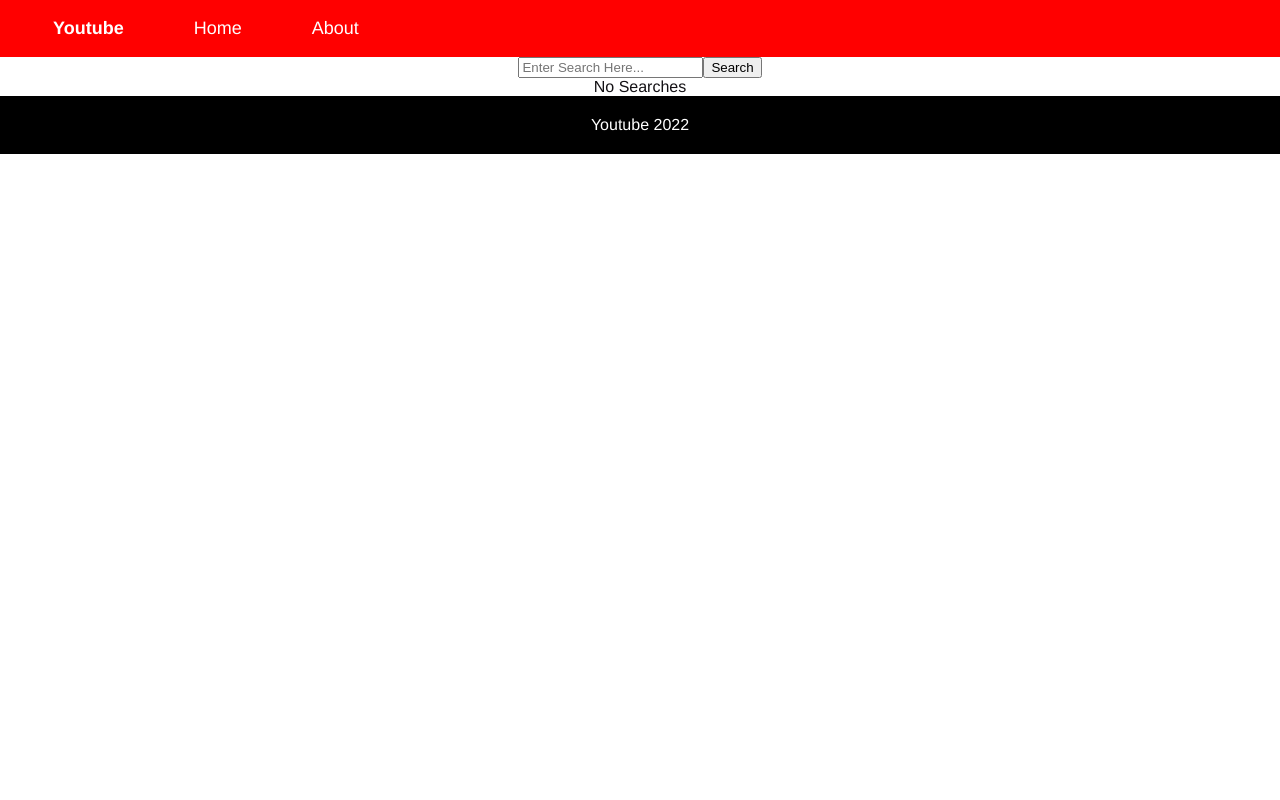
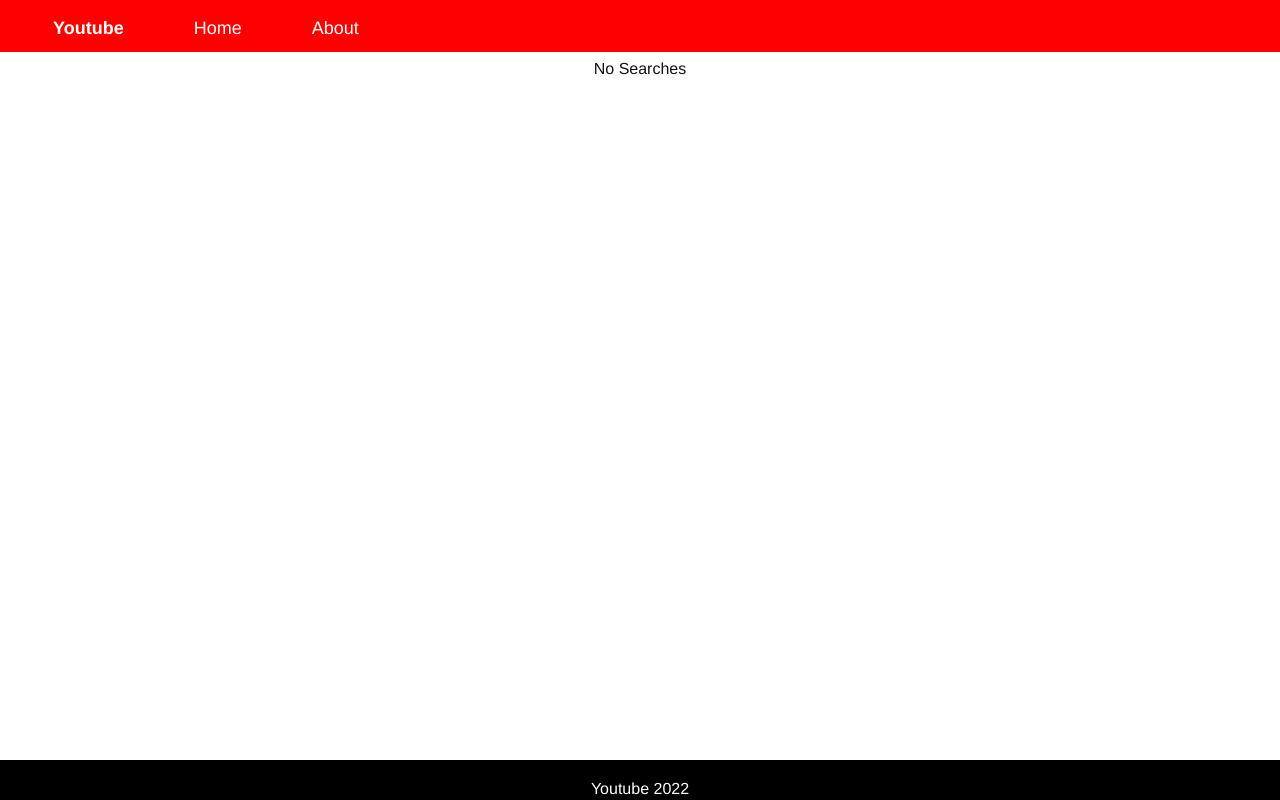
Before and after one commit to JoseBorbon/youtube-react-app, a React (Create React App) app: page / in a window 1280 px wide. Built offline with nearby package versions, Linux system fonts and the light colour scheme; a web font is replaced by a local one.

Commit message:
add styles for Base Layout of Webpage

```diff
--- a/src/App.css
+++ b/src/App.css
@@ -1,3 +1,33 @@
 .App {
   text-align: center;
+  height: 100vh;
+  margin-right: 0px;
 }
+
+nav {
+  background-color: red;
+  padding-top: 10px;
+  padding-bottom: 10px;
+  padding-left: 0px;
+  height: 4vh;
+  position: fixed;
+  top: 0vh;
+  width: 100%;
+  left: 0;
+}
+
+main {
+  height: 90vh;
+  overflow: scroll;
+  position: fixed;
+  top: 5vh;
+  width: 100%;
+  left: 0;
+}
+
+footer {
+  height: 2vh;
+  position: fixed;
+  top: 95vh;
+  left: 0;
+}
```
